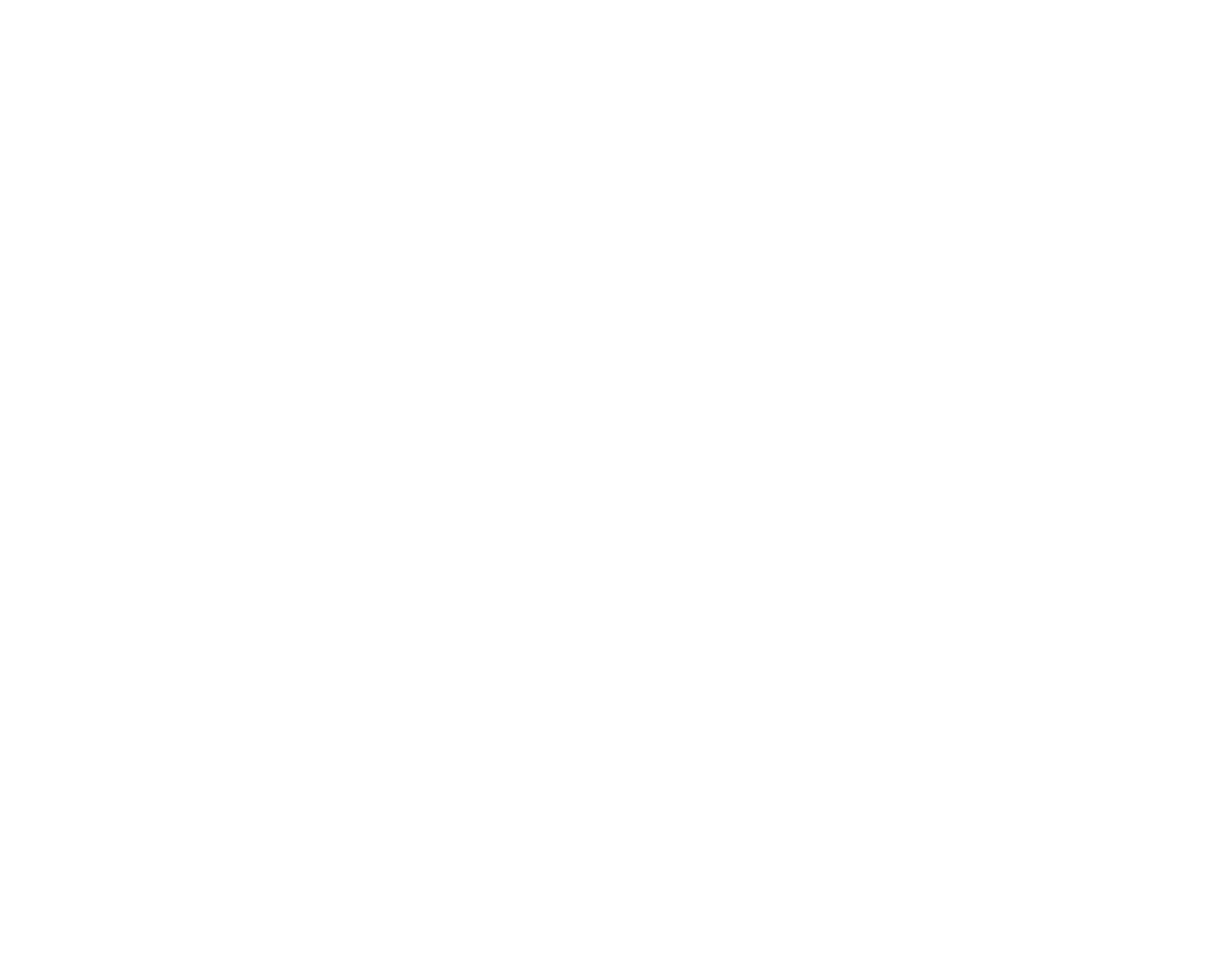
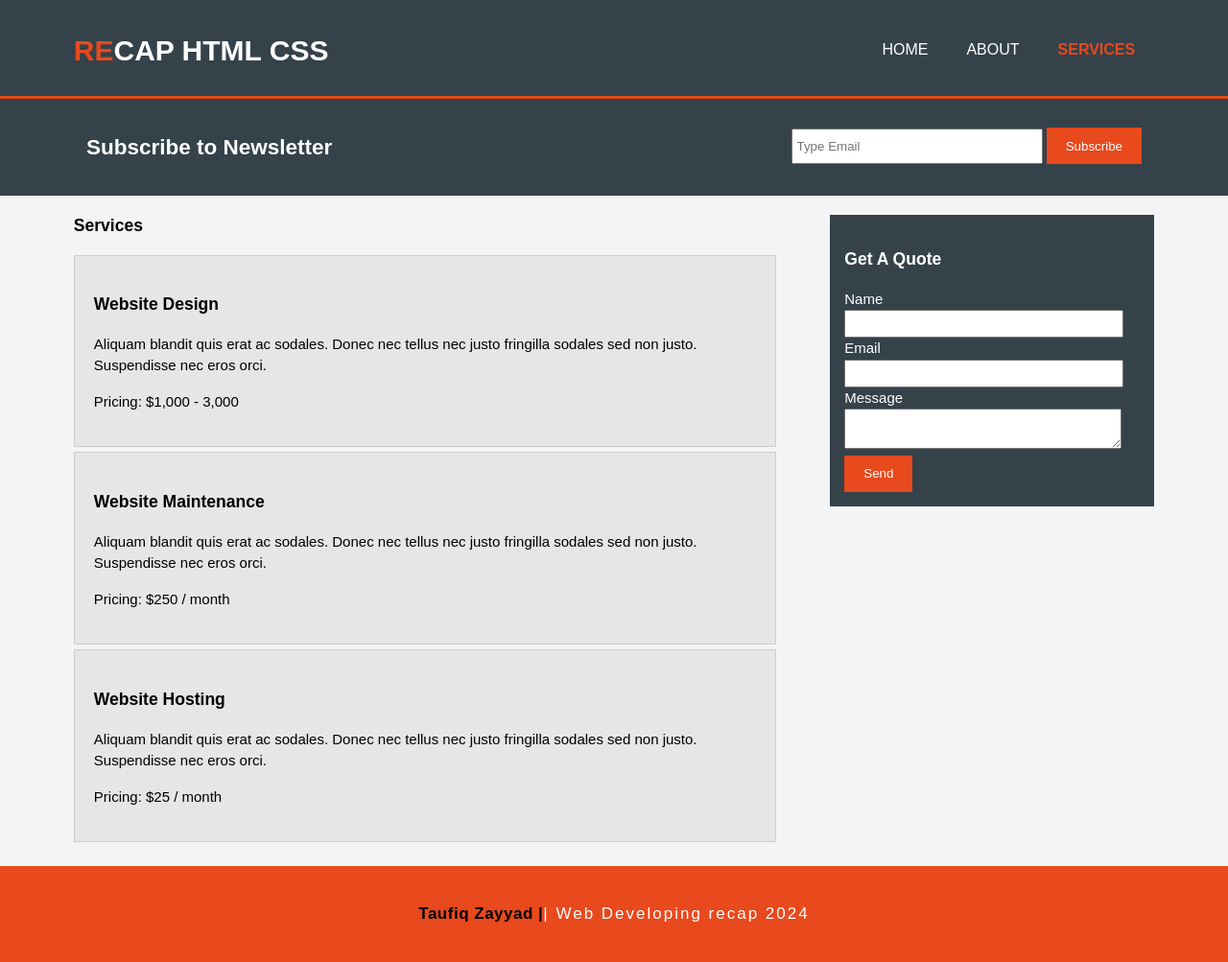
Before and after one commit to T1To48/-1_basic_responsive_website, a plain HTML site: page services.html in a window 1280 px wide. Shown: the whole page at 96% size. Before the commit the page ends 800 px from the top, so only its background shows below. Drawn offline with Linux system fonts and the light colour scheme.

Commit message:
final commit

```diff
--- a/css/style.css
+++ b/css/style.css
@@ -146,10 +146,25 @@ aside#sidebar {
     margin-top: 10px;
 }
 
+aside#sidebar .quote input,
+aside#sidebar .quote textarea {
+    width: 90%;
+    padding: 5px;
+}
+
 /* main column */
 article#main-col {
     float: left;
     width: 65%;
+}
+
+/* services */
+ul#services li {
+    list-style: none;
+    padding: 20px;
+    border: #cccccc solid 1px;
+    margin-bottom: 5px;
+    background: #e6e6e6;
 }
 /* footer */
 footer {
@@ -167,3 +182,39 @@ footer span {
     font-weight: 900;
     color: #000000;
 }
+
+/*
+/* media queries */
+@media (max-width: 768px) {
+    header #branding,
+    header nav,
+    header nav li,
+    #newsletter h1,
+    #newsletter form,
+    #boxes .box,
+    article#main-col,
+    aside#sidebar {
+        float: none;
+        text-align: center;
+        width: 100%;
+    }
+
+    header {
+        padding-bottom: 20px;
+    }
+    #showcase h1 {
+        margin-top: 40px;
+    }
+    #newsletter button,
+    .quote button {
+        display: block;
+        width: 100%;
+    }
+
+    #newsletter form input[type="email"],
+    .quote input,
+    .quote textarea {
+        width: 100%;
+        margin-bottom: 5px;
+    }
+}
--- a/services.html
+++ b/services.html
@@ -0,0 +1,98 @@
+<!doctype html>
+
+<html lang="en">
+    <head>
+        <meta charset="utf-8" />
+        <!-- view port is important for building a responsive webpage -->
+        <meta name="viewport" content="width=device-width" />
+        <link rel="stylesheet" href="./css/style.css" />
+        <title>ABOUT</title>
+    </head>
+    <body>
+        <header>
+            <div class="container">
+                <div id="branding">
+                    <h1><span class="highlight">RE</span>CAP HTML CSS</h1>
+                </div>
+                <nav>
+                    <ul>
+                        <li><a href="index.html">HOME</a></li>
+                        <li><a href="about.html">ABOUT</a></li>
+                        <li class="current">
+                            <a href="services.html">SERVICES</a>
+                        </li>
+                    </ul>
+                </nav>
+            </div>
+        </header>
+
+        <section id="newsletter">
+            <div class="container">
+                <h1>Subscribe to Newsletter</h1>
+                <form>
+                    <input type="email" placeholder="Type Email" />
+                    <button type="submit" class="button_1">Subscribe</button>
+                </form>
+            </div>
+        </section>
+        <section id="main">
+            <div class="container">
+                <article id="main-col">
+                    <h1 class="page-title">Services</h1>
+                    <ul id="services">
+                        <li>
+                            <h3>Website Design</h3>
+                            <p>
+                                Aliquam blandit quis erat ac sodales. Donec nec
+                                tellus nec justo fringilla sodales sed non
+                                justo. Suspendisse nec eros orci.
+                            </p>
+                            <p>Pricing: $1,000 - 3,000</p>
+                        </li>
+                        <li>
+                            <h3>Website Maintenance</h3>
+                            <p>
+                                Aliquam blandit quis erat ac sodales. Donec nec
+                                tellus nec justo fringilla sodales sed non
+                                justo. Suspendisse nec eros orci.
+                            </p>
+                            <p>Pricing: $250 / month</p>
+                        </li>
+                        <li>
+                            <h3>Website Hosting</h3>
+                            <p>
+                                Aliquam blandit quis erat ac sodales. Donec nec
+                                tellus nec justo fringilla sodales sed non
+                                justo. Suspendisse nec eros orci.
+                            </p>
+                            <p>Pricing: $25 / month</p>
+                        </li>
+                    </ul>
+                </article>
+                <aside id="sidebar">
+                    <div class="dark">
+                        <h3>Get A Quote</h3>
+                        <form class="quote">
+                            <div>
+                                <label>Name</label><br />
+                                <input type="text" />
+                            </div>
+                            <div>
+                                <label>Email</label><br />
+                                <input type="email" />
+                            </div>
+                            <div>
+                                <label>Message</label><br />
+                                <textarea></textarea>
+                            </div>
+                            <button class="button_1" type="submit">Send</button>
+                        </form>
+                    </div>
+                </aside>
+            </div>
+        </section>
+        <footer>
+            <p><span>Taufiq Zayyad |</span>| Web Developing recap 2024</p>
+        </footer>
+    </body>
+</html>
```
